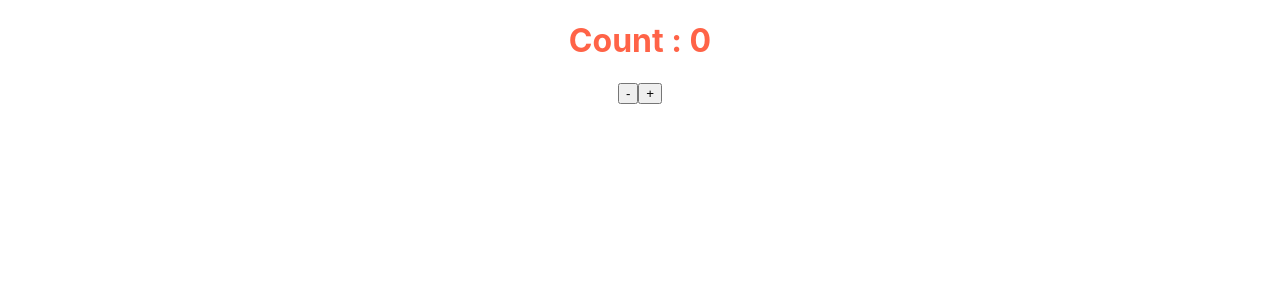
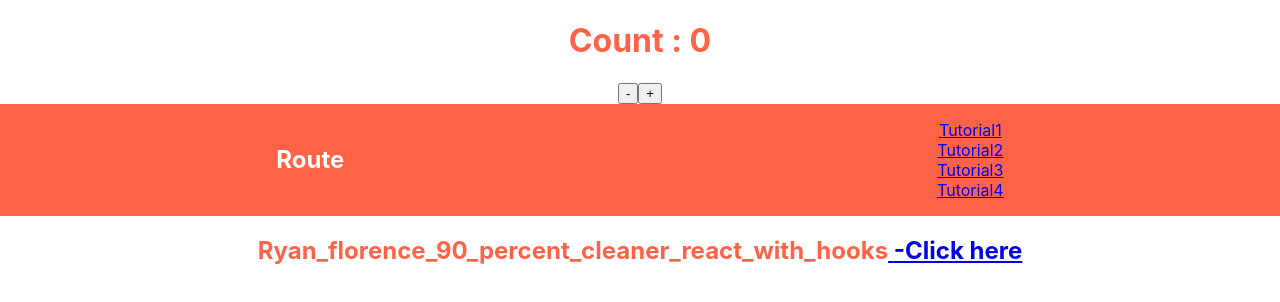
Before and after one commit to sameersheikh2/React-hooks, a React (Create React App) app: page /Tutorial2 in a window 1280 px wide. Shown: the top 302 px of the page. Built offline with nearby package versions, Linux system fonts and the light colour scheme.

Commit message:
src/App.js

```diff
--- a/package.json
+++ b/package.json
@@ -10,6 +10,7 @@
     "react": "^17.0.2",
     "react-bootstrap": "^1.6.0",
     "react-dom": "^17.0.2",
+    "react-router-dom": "^5.2.0",
     "react-scripts": "4.0.3",
     "row": "0.0.1",
     "web-vitals": "^1.1.2"
--- a/src/App.css
+++ b/src/App.css
@@ -3,37 +3,14 @@
   color: tomato;
 }
 
-.App-logo {
-  height: 40vmin;
-  pointer-events: none;
+.Nav {
+  display: flex;
+  justify-content: space-around;
+  color: white;
+  background: tomato;
+  align-items: center;
+  min-height: 10vh;
 }
-
-@media (prefers-reduced-motion: no-preference) {
-  .App-logo {
-    animation: App-logo-spin infinite 20s linear;
-  }
+.list {
+  list-style: none;
 }
-
-.App-header {
-  background-color: #282c34;
-  min-height: 100vh;
-  display: flex;
-  flex-direction: column;
-  align-items: center;
-  justify-content: center;
-  font-size: calc(10px + 2vmin);
-  color: white;
-}
-
-.App-link {
-  color: #61dafb;
-}
-
-@keyframes App-logo-spin {
-  from {
-    transform: rotate(0deg);
-  }
-  to {
-    transform: rotate(360deg);
-  }
-}
--- a/src/App.js
+++ b/src/App.js
@@ -1,13 +1,24 @@
-import React from 'react';
-import './App.css';
-//import Name from './Components/Input/user-input';
-import Counter from './Components/Input/count'
+import React from "react";
+import "./App.css";
+import Indx from "./Components/Routers/Route-page";
+import { BrowserRouter as Router, Route } from "react-router-dom";
+import Counter from "./Components/Input/count";
+import Tutorial1 from "./Components/Routers/Tutorial1";
+import Tutorial2 from "./Components/Routers/Tutorial2";
+import Tutorial3 from "./Components/Routers/Tutorial3";
+import Tutorial4 from "./Components/Routers/Tutorial4";
 
-function App(){
+function App() {
   return (
     <div className="App">
-    <Counter/>
-
+      <Counter />
+      <Router>
+        <Indx />
+        <Route path="/Tutorial1" component={Tutorial1} />
+        <Route path="/Tutorial2" component={Tutorial2} />
+        <Route path="/Tutorial3" component={Tutorial3} />
+        <Route path="/Tutorial4" component={Tutorial4} />
+      </Router>
     </div>
   );
 }
--- a/src/Components/Input/count.js
+++ b/src/Components/Input/count.js
@@ -1,23 +1,20 @@
-import React, { useState} from 'react';
-
+import React, { useState } from "react";
 
 const Counter = () => {
-    const [count, setCount] = useState("0");
+  const [count, setCount] = useState(0);
 
-const onIncrement = () => {
-setCount(count+1);
+  const onDecrement = () => {
+    setCount(count - 1);
+  };
+  const onIncrement = (e) => {
+    setCount(count + 1);
+  };
+  return (
+    <div>
+      <h1>Count : {count}</h1>
+      <button onClick={onDecrement}>-</button>
+      <button onClick={onIncrement}>+</button>
+    </div>
+  );
 };
-const onDecrement = () => {
-setCount(count-1);
-};
-    return(
-        <div>
-            <h1>Count : {count}</h1>
-            <button
-            onClick={onDecrement}>-</button>
-            <button onClick={onIncrement}>+</button>
-        </div>
-    )
-
-}
 export default Counter;
--- /dev/null
+++ b/src/Components/Routers/Route-page.js
@@ -0,0 +1,25 @@
+import React from "react";
+import { Link } from "react-router-dom";
+
+function Indx() {
+  return (
+    <nav className="Nav">
+      <h1>Route</h1>
+      <ul className="list">
+        <Link to="/Tutorial1">
+          <li>Tutorial1</li>
+        </Link>
+        <Link to="/Tutorial2">
+          <li>Tutorial2</li>
+        </Link>
+        <Link to="/Tutorial3">
+          <li>Tutorial3</li>
+        </Link>
+        <Link to="/Tutorial4">
+          <li>Tutorial4</li>
+        </Link>
+      </ul>
+    </nav>
+  );
+}
+export default Indx;
--- /dev/null
+++ b/src/Components/Routers/Tutorial1.js
@@ -0,0 +1,14 @@
+import React from "react";
+
+function Tutorial1() {
+  return (
+    <div>
+      <h2>
+        {" "}
+        Abramov_react_today_and_tomorrow
+        <a href="https://youtu.be/dpw9EHDh2bM"> -Click here </a>
+      </h2>
+    </div>
+  );
+}
+export default Tutorial1;
--- /dev/null
+++ b/src/Components/Routers/Tutorial2.js
@@ -0,0 +1,16 @@
+import React from "react";
+
+function Tutorial2() {
+  return (
+    <div>
+      <h2>
+        Ryan_florence_90_percent_cleaner_react_with_hooks
+        <a href="https://www.youtube.com/watch?v=1jWS7cCuUXw&t=303s">
+          {" "}
+          -Click here
+        </a>
+      </h2>
+    </div>
+  );
+}
+export default Tutorial2;
--- /dev/null
+++ b/src/Components/Routers/Tutorial3.js
@@ -0,0 +1,15 @@
+import React from "react";
+
+function Tutorial3() {
+  return (
+    <div>
+      <h2>
+        Michael_jackson_ryan_florence_fun_with_react_hooks
+        <a href="https://www.youtube.com/watch?v=1jWS7cCuUXw&t=303s">
+          -Click here
+        </a>
+      </h2>
+    </div>
+  );
+}
+export default Tutorial3;
--- /dev/null
+++ b/src/Components/Routers/Tutorial4.js
@@ -0,0 +1,15 @@
+import React from "react";
+
+function Tutorial4() {
+  return (
+    <div>
+      <h2>
+        Ben_awad_react_hooks_tutorial
+        <a href="https://www.youtube.com/watch?v=f687hBjwFcM&t=159s">
+          -Click here
+        </a>
+      </h2>
+    </div>
+  );
+}
+export default Tutorial4;
```
Also changed, not shown: 1 other file (tests, documents, lock files or other folders).
